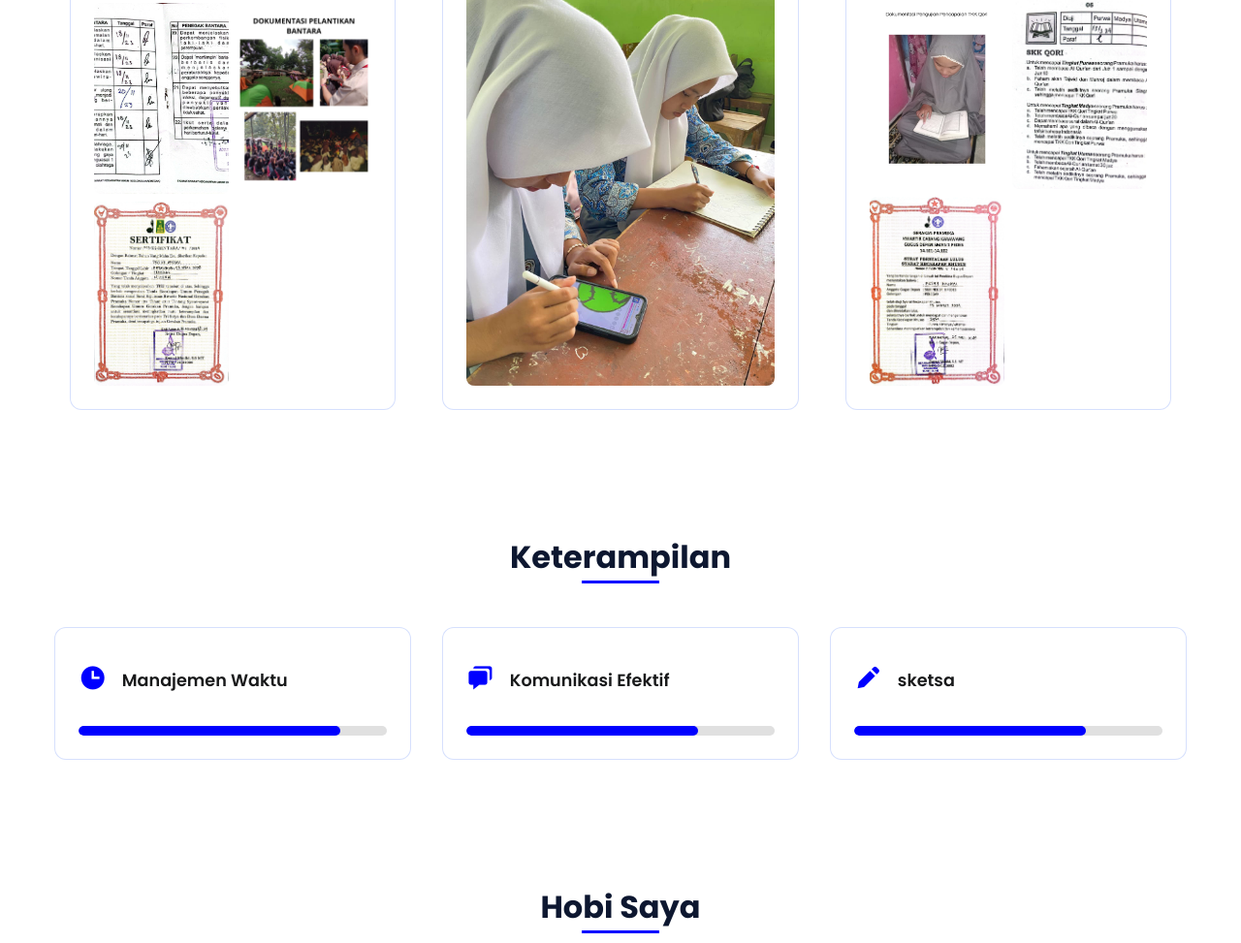
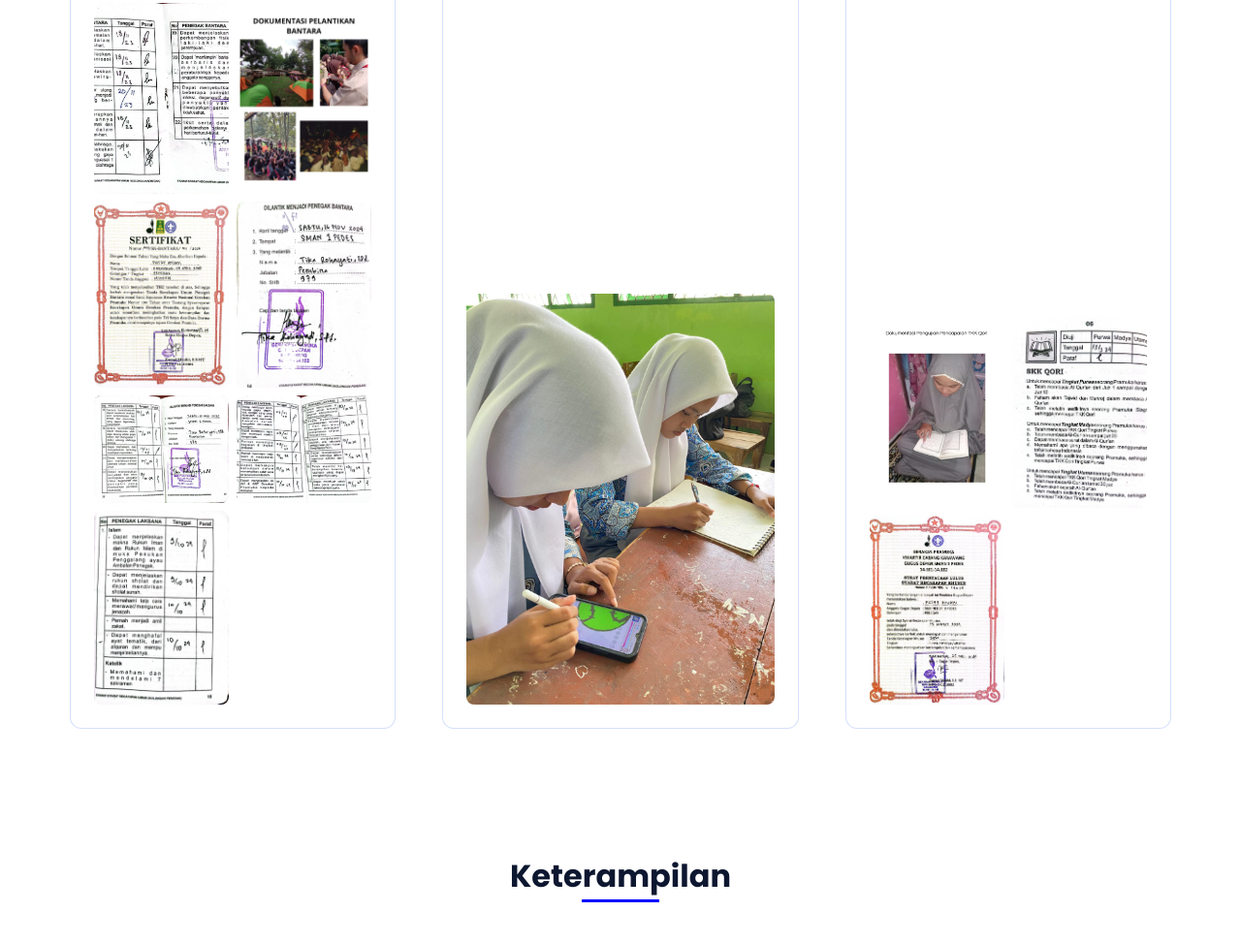
Before and after one commit to cibeys/putry, a plain HTML site: page index.html in a window 1280 px wide. Shown: the part 2587-3560 px from the top of the page at 97% size. Drawn offline with nearby package versions, Linux system fonts and the light colour scheme; a web font is replaced by a local one.

Commit message:
update index.html

```diff
--- a/index.html
+++ b/index.html
@@ -333,6 +333,22 @@
                                 src="assets/img/tkk-bantara7.jpg"
                                 alt="TKK Penegak Bantara"
                             />
+                            <img
+                                src="assets/img/tkk-bantara8.jpg"
+                                alt="TKK Penegak Bantara"
+                            />
+                            <img
+                                src="assets/img/tkk-bantara9.jpg"
+                                alt="TKK Penegak Bantara"
+                            />
+                            <img
+                                src="assets/img/tkk-bantara10.jpg"
+                                alt="TKK Penegak Bantara"
+                            />
+                            <img
+                                src="assets/img/tkk-bantara11.jpg"
+                                alt="TKK Penegak Bantara"
+                            />
 
                         </div>
                     </div>
```
